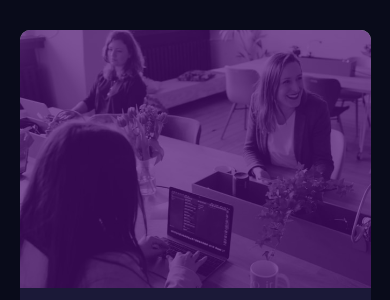
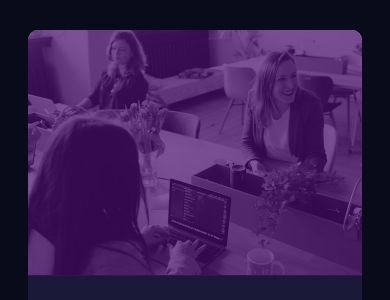
Before and after one commit to karan221/stats-preview-card-component-main, a plain HTML site: page index.html in a window 390 px wide. Shown: the top 300 px of the page. Drawn offline with Linux system fonts and the light colour scheme.

Commit message:
mobile layout edge cases

```diff
--- a/style.scss
+++ b/style.scss
@@ -9,8 +9,9 @@ h1, h2, h3, h4, h5, h6, body, ul, ol, dl {
 }
 
 html, body {
-  width: 100svw;
-  height: 100svh;
+  width: fit-content;
+  min-width: 100svw;
+  min-height: 100svh;
   font-family: 'Inter', sans-serif;
   font-size: 15px;
   background-color: hsl(233, 47%, 7%);
@@ -18,15 +19,17 @@ html, body {
 }
 
 main {
-  padding: 2rem 0;
+  min-width: min-content;
+  padding: 2rem 1rem;
   display: flex;
   flex-direction: column;
   align-items: center;
   justify-content: center;
 
-
   .container {
-    width: 90%;
+    width: 93%;
+    min-width: 20rem;
+    max-width: 30rem;
     border-radius: 10px;
     overflow: hidden;
     background-color: hsl(244, 38%, 16%);
@@ -58,5 +61,4 @@ main {
     }
 
   }
-
 }
```
Also changed, not shown: style.css, 1 other file.
